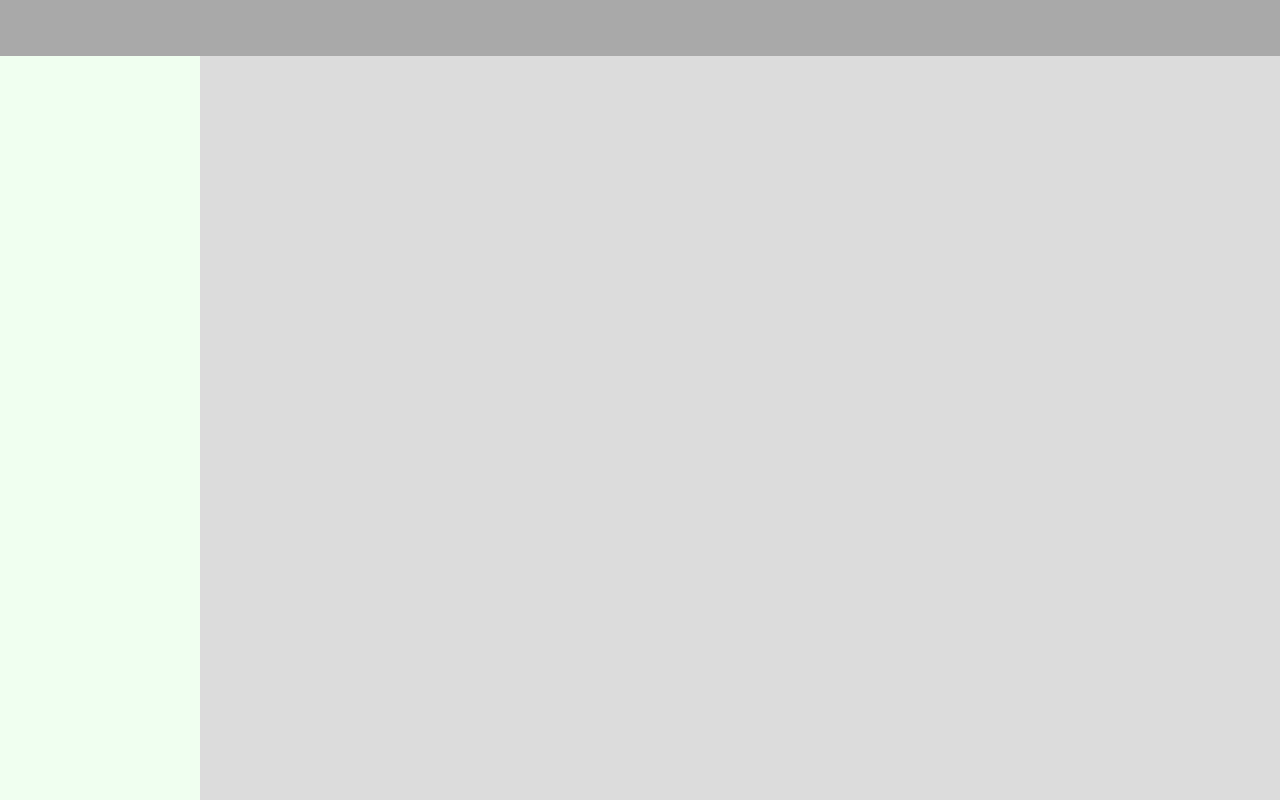
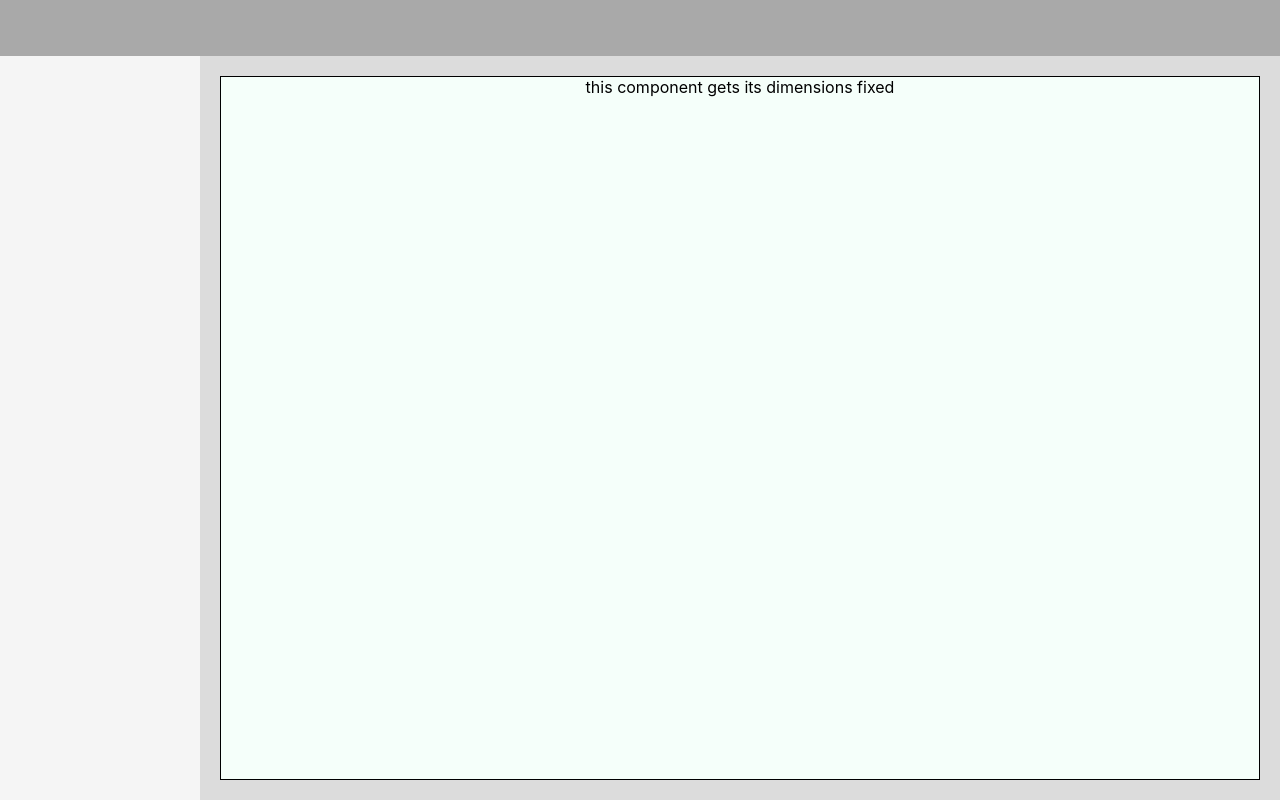
Before and after one commit to danikenan/layout-wd-06072020, a React (Create React App) app: page / in a window 1280 px wide. Built offline with nearby package versions, Linux system fonts and the light colour scheme.

Commit message:
content gets dimensions

```diff
--- /dev/null
+++ b/src/Components/Content.js
@@ -0,0 +1,46 @@
+import React, { useRef } from "react";
+import { makeStyles } from "@material-ui/core/styles";
+import { useDimensions } from "../Hooks/useDimensions";
+
+const margin = 20;
+const useStyles = makeStyles((theme) => ({
+  root: {
+    flex: 1,
+    paddingTop: margin,
+    paddingLeft: margin
+  },
+  mainChart: {
+    backgroundColor: "mintcream",
+    border: 1,
+    borderStyle: "solid",
+    boxSizing: "border-box"
+  },
+  highSomething: {
+    height: 2000
+  }
+}));
+
+const Content = ({ dimensions }) => {
+  const classes = useStyles({ dimensions });
+  const myRef = useRef(null);
+
+  const [innerDimensions] = useDimensions(myRef);
+
+  console.log(innerDimensions);
+  return (
+    <div className={classes.root} ref={myRef}>
+      <div
+        className={classes.mainChart}
+        style={{
+          width: innerDimensions.width - margin * 2,
+          height: dimensions.height - margin * 2
+        }}
+      >
+        this component gets its dimensions fixed
+      </div>
+      <div className={classes.highSomething} />
+    </div>
+  );
+};
+
+export default Content;
--- a/src/Components/MainLayout.js
+++ b/src/Components/MainLayout.js
@@ -1,5 +1,7 @@
-import React from "react";
+import React, { useRef } from "react";
 import { makeStyles } from "@material-ui/core/styles";
+import Content from "./Content";
+import { useDimensions } from "../Hooks/useDimensions";
 
 const useStyles = makeStyles((theme) => ({
   root: {
@@ -22,7 +24,7 @@ const useStyles = makeStyles((theme) => ({
     backgroundColor: "lightblue"
   },
   navbar: {
-    backgroundColor: "honeydew",
+    backgroundColor: "whitesmoke",
     width: 200,
     overflow: "auto"
   },
@@ -42,23 +44,22 @@ const useStyles = makeStyles((theme) => ({
     width: "100%",
     flex: 1,
     overflow: "visible"
-  },
-  highSomething: {
-    height: 2000
   }
 }));
 
 const MainLayout = (props) => {
   const classes = useStyles();
+  const contentWrapperRef = useRef(null);
 
+  const [dimensions] = useDimensions(contentWrapperRef);
   return (
     <div className={classes.root}>
       <div className={classes.header}></div>
       <div className={classes.main}>
         <div className={classes.navbar}></div>
-        <div className={classes.contentWrapper}>
+        <div className={classes.contentWrapper} ref={contentWrapperRef}>
           <div className={classes.content}>
-            <div className={classes.highSomething}></div>
+            <Content dimensions={dimensions} />
           </div>
         </div>
       </div>
--- /dev/null
+++ b/src/Hooks/useDimensions.js
@@ -0,0 +1,24 @@
+import { useState, useEffect, useCallback } from "react";
+
+export const useDimensions = (myRef) => {
+  const getDimensions = useCallback(() => {
+    return {
+      width: myRef?.current?.offsetWidth || 0,
+      height: myRef?.current?.offsetHeight || 0
+    };
+  }, [myRef]);
+  const [dimensions, setDimensions] = useState({ width: 0, height: 0 });
+  useEffect(() => {
+    const handleResize = () => {
+      setDimensions(getDimensions());
+    };
+    if (myRef?.current) {
+      setDimensions(getDimensions());
+    }
+    window.addEventListener("resize", handleResize);
+    return () => {
+      window.removeEventListener("resize", handleResize);
+    };
+  }, [myRef, getDimensions]);
+  return [dimensions];
+};
```
